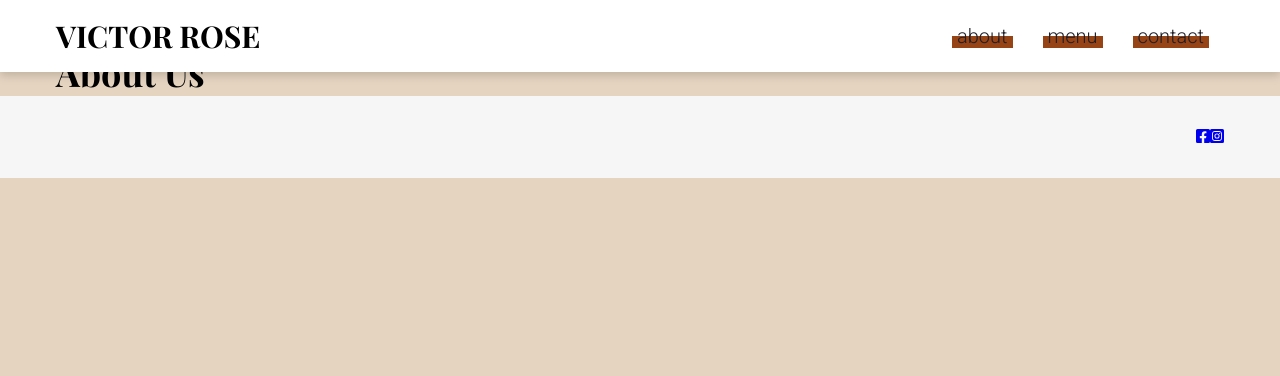
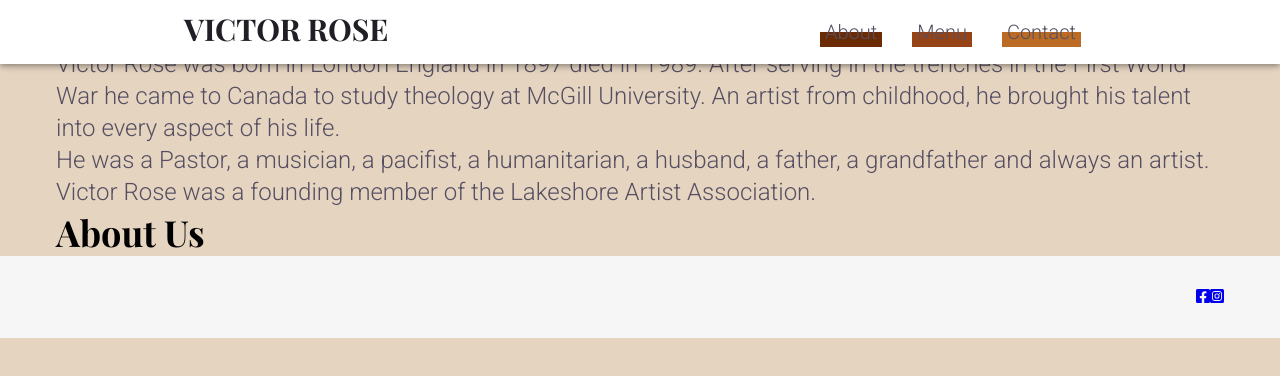
Before and after one commit to meaagan/victor-rose, a Gatsby site: page /about in a window 1280 px wide. Built offline with nearby package versions, Linux system fonts and the light colour scheme; Gatsby itself is replaced by a stand-in of ours.

Commit message:
Changed navbar

```diff
--- a/package.json
+++ b/package.json
@@ -11,6 +11,7 @@
     "@fortawesome/free-solid-svg-icons": "^5.15.1",
     "@fortawesome/react-fontawesome": "^0.1.11",
     "@material-ui/core": "^4.11.0",
+    "@material-ui/icons": "^4.9.1",
     "@material-ui/styles": "^4.10.0",
     "@svgr/webpack": "^4.1.0",
     "gatsby": "^2.0.76",
@@ -26,7 +27,6 @@
     "gatsby-plugin-sharp": "^2.6.11",
     "gatsby-plugin-styled-components": "^3.0.7",
     "gatsby-plugin-svgr": "^2.0.1",
-    "gatsby-source-cloudinary": "^0.1.14",
     "gatsby-source-filesystem": "^2.0.8",
     "gatsby-source-fontawesome": "^0.0.1",
     "gatsby-source-instagram": "^0.9.0",
--- /dev/null
+++ b/src/components/common/Navbar/HideOnScroll.js
@@ -0,0 +1,13 @@
+import React from "react"
+import { Slide, useScrollTrigger } from "@material-ui/core"
+
+const HideOnScroll = ({ children }) => {
+  const trigger = useScrollTrigger()
+  return (
+    <Slide appear={false} direction="down" in={!trigger}>
+      {children}
+    </Slide>
+  )
+}
+
+export default HideOnScroll
--- a/src/components/common/Navbar/Navbar.js
+++ b/src/components/common/Navbar/Navbar.js
@@ -1,77 +1,43 @@
-import React, { Component } from 'react';
+import React from "react"
 
-import { Container } from '@components/global';
-import { Link } from "gatsby"
+import SideDrawer from "./SideDrawer"
+import { Toolbar, Hidden } from "@material-ui/core";
+import HideOnScroll from "./HideOnScroll"
 import {
-  Nav,
-  NavItem,
   Brand,
-  StyledContainer,
-  NavListWrapper,
-  MobileMenu,
-  Mobile,
-  StyledLink,
-} from './style';
+  NavbarList,
+  NavContainer,
+  AppBarStyled,
+  StyledLink } from "./style"
 
-import { ReactComponent as MenuIcon } from '@static/icons/menu.svg';
+const navLinks = [
+  { title: `about`, path: `/about` },
+  { title: `menu`, path: `/menu` },
+  { title: `contact`, path: `/contact` },
+]
 
-const NAV_ITEMS = ['about', 'menu', 'contact'];
-
-class Navbar extends Component {
-  state = {
-    mobileMenuOpen: false,
-  };
-
-  toggleMobileMenu = () => {
-    this.setState(prevState => ({ mobileMenuOpen: !prevState.mobileMenuOpen }));
-  };
-
-  closeMobileMenu = () => {
-    if (this.state.mobileMenuOpen) {
-      this.setState({ mobileMenuOpen: false });
-    }
-  };
-
-  getNavList = () => (
-    <NavListWrapper>
-        {NAV_ITEMS.map(navItem => (
-          <NavItem key={navItem}><StyledLink to={navItem}>{navItem}</StyledLink></NavItem>
-        ))}
-    </NavListWrapper>
-  );
-
-  render() {
-    const { mobileMenuOpen } = this.state;
-
-    return (
-      <Nav {...this.props}>
-        <StyledContainer>
-          <Brand>
-            <Link
-              to="/"
-              style={{ color: 'black', textDecoration: 'none'}}
-            >
-                VICTOR ROSE
-            </Link>
-          </Brand>
-          <Mobile>
-            <button onClick={this.toggleMobileMenu} style={{ color: 'black' }}>
-              <MenuIcon />
-            </button>
-          </Mobile>
-
-          <Mobile hide>{this.getNavList()}</Mobile>
-        </StyledContainer>
-        <Mobile>
-          {mobileMenuOpen && (
-            <MobileMenu>
-              <Container>{this.getNavList()}</Container>
-            </MobileMenu>
-          )}
-        </Mobile>
-      </Nav>
-    );
-  }
+const Navbar = () => {
+  return (
+    <HideOnScroll>
+      <AppBarStyled position="fixed">
+        <Toolbar style={{backgroundColor: 'white'}}>
+          <NavContainer maxWidth="md" style={{display:'flex'}}>
+            <Brand>VICTOR ROSE</Brand>
+            <Hidden smDown>
+              <NavbarList component="nav" aria-labelledby="main navigation">
+                <StyledLink to='/about' key='about' style={{backgroundImage: 'linear-gradient(0deg, rgb(106, 43, 5) 50%, transparent 50%)'}}>About</StyledLink>
+                <StyledLink to='/menu' key='menu' style={{backgroundImage: 'linear-gradient(0deg, rgb(150, 67, 21) 50%, transparent 50%)'}}>Menu</StyledLink>
+                <StyledLink to='/contact' key='contact' style={{backgroundImage: 'linear-gradient(0deg, rgb(187, 107, 36) 50%, transparent 50%)'}}>Contact</StyledLink>
+              </NavbarList>
+            </Hidden>
+            <Hidden mdUp>
+              <SideDrawer navLinks={navLinks} />
+            </Hidden>
+          </NavContainer>
+        </Toolbar>
+      </AppBarStyled>
+    </HideOnScroll>
+  )
 }
 
 export default Navbar;
--- /dev/null
+++ b/src/components/common/Navbar/SideDrawer.js
@@ -0,0 +1,73 @@
+import * as React from "react"
+import {
+    Drawer,
+    IconButton,
+    List,
+    ListItem,
+    ListItemText
+  } from "@material-ui/core";
+import { Menu } from "@material-ui/icons"
+import { useState } from "react"
+import { makeStyles } from "@material-ui/core/styles"
+
+const useStyles = makeStyles({
+    list: {
+      width: 250,
+    },
+    linkText: {
+      textDecoration: `none`,
+      textTransform: `uppercase`,
+      color: `black`,
+    },
+  })
+
+const SideDrawer = ({ navLinks }) => {
+    const classes = useStyles();
+    const [state, setState] = useState({ right: false })
+
+    const toggleDrawer = (anchor, open) => (event) => {
+        if (
+            event.type === "keydown" &&
+            (event.key === "Tab" || event.key === "Shift")
+        ) {
+        return
+        }
+        setState({ [anchor]: open })
+    }
+
+    const sideDrawerList = anchor => (
+        <div
+          className={classes.list}
+          role="presentation"
+          onClick={toggleDrawer(anchor, false)}
+          onKeyDown={toggleDrawer(anchor, false)}
+        >
+          <List component="nav">
+            {navLinks.map(({ title, path }) => (
+              <a href={path} key={title} className={classes.linkText}>
+                <ListItem button>
+                  <ListItemText primary={title} />
+                </ListItem>
+              </a>
+            ))}
+          </List>
+        </div>
+      );
+
+    return (
+        <React.Fragment>
+          <IconButton edge="start" onClick={toggleDrawer("right", true)} aria-label="menu">
+            <Menu />
+          </IconButton>
+            <Drawer
+                anchor="right"
+                open={state.right}
+                onOpen={toggleDrawer("right", true)}
+                onClose={toggleDrawer("right", false)}
+            >
+              {sideDrawerList("right")}
+            </Drawer>
+        </React.Fragment>
+    )
+}
+export default SideDrawer
--- a/src/components/common/Navbar/style.js
+++ b/src/components/common/Navbar/style.js
@@ -1,92 +1,39 @@
 import styled from 'styled-components';
 import { Link as GatsbyLink } from "gatsby";
-import { Container } from '@components/global';
+import {
+  AppBar,
+  Container,
+  List
+} from "@material-ui/core";
+
+export const NavbarList = styled(List)`
+  display: flex;
+  justify-content: flex-end;
+  align-items: center;
+`
+
+export const NavContainer = styled(Container)`
+  display: flex;
+  justify-content: space-between;
+`
+
+export const AppBarStyled = styled(AppBar) `
+  color: ${props => props.theme.color.black.regular};
+`;
 
 export const StyledLink = styled(GatsbyLink)`
-  color: ${props => props.theme.color.black.regular};
+  margin: 0px 0.75em;
+  ${props => props.theme.font_size.small};
+  font-family: ${props => props.theme.font.secondary};
+  color: ${props => props.theme.color.black.light};
   text-decoration: none;
-`;
 
-export const Nav = styled.nav`
-  padding: 16px 0;
-  background-color: ${props => props.theme.color.white.regular};
-  position: fixed;
-  width: 100%;
-  top: 0;
-  z-index: 1000;
-  filter: drop-shadow(0px 4px 4px rgba(0,0,0,0.15));
-`;
-
-export const StyledContainer = styled(Container)`
-  display: flex;
-  justify-content: space-between;
-  align-items: center;
-`;
-
-export const NavListWrapper = styled.div`
-  ul {
-    list-style: none;
-    margin: 0;
-    padding: 0;
-    display: flex;
-    flex-direction: row;
-
-    ${({ mobile }) =>
-      mobile &&
-      `
-        flex-direction: column;
-        margin-top: 1em;
-
-        > ${NavItem} {
-          margin: 0;
-          margin-top: 0.75em;
-        }
-      `};
-  }
-`;
-
-export const NavItem = styled.li`
-  display: inline;
-  margin: 0 0.75em;
-  font-family: ${props => props.theme.font.secondary};
-  ${props => props.theme.font_size.small};;
-  	background-image: linear-gradient(
-		0,
-		#964315 50%,
-		transparent 50%
-  );
   padding-left: 0.25em;
-	padding-right: 0.25em;
-
-  &.active {
-    color: ${props => props.theme.color.black.regular};
-  }
-`;
-
-export const MobileMenu = styled.div`
-  width: 100%;
-  background: ${props => props.theme.color.white.regular};
+  padding-right: 0.25em;
 `;
 
 export const Brand = styled.div`
   font-family: ${props => props.theme.font.primary};
   ${props => props.theme.font_size.large};
+  color: ${props => props.theme.color.black.regular};
 `;
-
-export const Mobile = styled.div`
-  display: none;
-
-  @media (max-width: ${props => props.theme.screen.md}) {
-    display: block;
-  }
-
-  ${props =>
-    props.hide &&
-    `
-    display: block;
-
-    @media (max-width: ${props.theme.screen.md}) {
-      display: none;
-    }
-  `}
-`;
--- /dev/null
+++ b/src/components/sections/about/Victor.js
@@ -0,0 +1,15 @@
+import React from 'react';
+
+const Victor = () => {
+    return(
+        <div>
+            <h2>VICTOR ROSE</h2>
+            <p>Victor Rose was born in London England in 1897 died in 1989. After serving in the trenches in the First World War he came to Canada to study theology at McGill University. An artist from childhood, he brought his talent into every aspect of his life.</p>
+            <p>He was a Pastor, a musician, a pacifist, a humanitarian, a husband, a father, a grandfather and always an artist. Victor Rose was a founding member of the Lakeshore Artist Association.</p>
+            <h2>About Us</h2>
+            <p></p>
+        </div>
+    )
+};
+
+export default Victor;
--- a/src/pages/about.js
+++ b/src/pages/about.js
@@ -3,13 +3,12 @@ import React from 'react';
 import Layout from '@common/Layout';
 import { Container } from '@components/global';
 
+import Victor from '@sections/about/Victor'
+
 const About = () => (
   <Layout>
     <Container>
-      <h2>VICTOR ROSE</h2>
-      <p></p>
-      <h2>About Us</h2>
-      <p></p>
+      <Victor />
     </Container>
   </Layout>
 );
--- a/src/pages/contact.js
+++ b/src/pages/contact.js
@@ -4,7 +4,8 @@ import Layout from '@common/Layout';
 import Form from '@sections/Form';
 import Container from '@components/global';
 
-const Contact = () => (
+const Contact = () => {
+    return(
     <Layout>
       <Container>
         <h1>Contact</h1>
@@ -21,7 +22,8 @@ const Contact = () => (
         </ContactContainer>
       </Container>
     </Layout>
-);
+    )
+};
 
 const ContactLinks = styled.ul`
   list-style: none;
--- a/src/pages/index.js
+++ b/src/pages/index.js
@@ -10,7 +10,7 @@ import Intro from '@sections/Intro';
 const IndexPage = () => (
   <Layout>
     <Header />
-    <Intro />
+    {/* <Intro /> */}
     <Announcements />
     <About />
     <Instagram />
```
Also changed, not shown: src/components/sections/About.js (+13 -22 lines), src/components/sections/about/AboutUs.js (added), static/icons/github.svg (deleted), static/icons/menu.svg (deleted), static/icons/twitter.svg (deleted), 1 other file.
